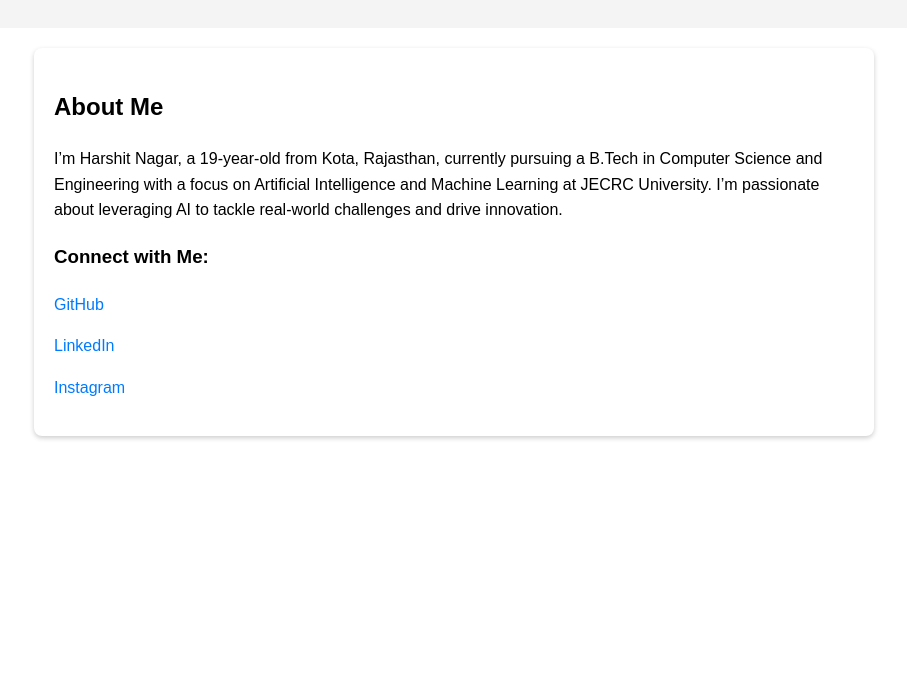
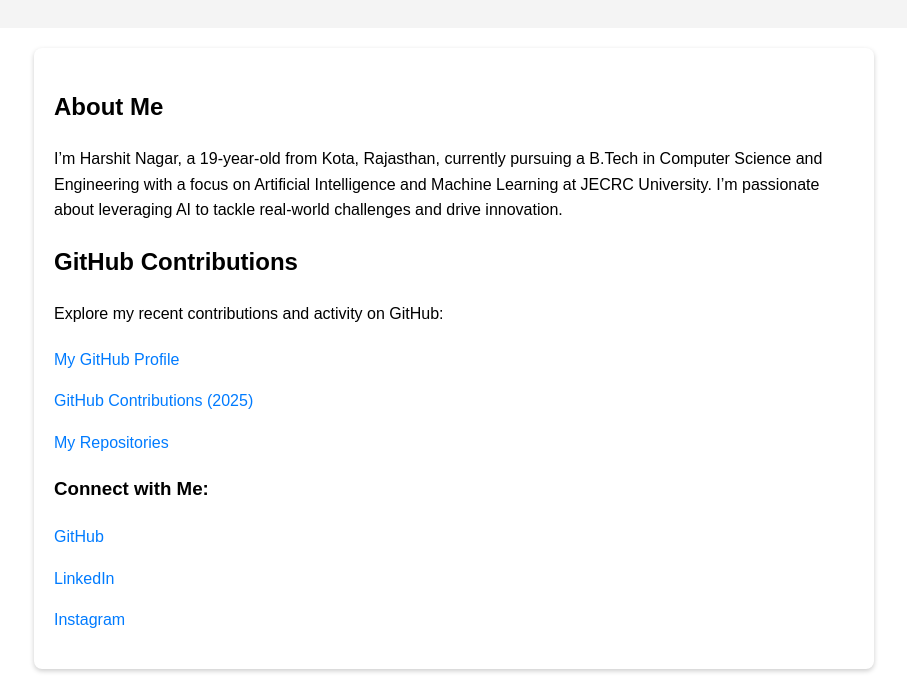
Before and after one commit to harshitnagar22/Webpage, a plain HTML site: page index.html in a window 1280 px wide. Shown: the part 106-800 px from the top of the page, without its empty margins (186-1093 px from the left). Drawn offline with Linux system fonts and the light colour scheme.

Commit message:
updated GitHub contribution index.html

```diff
--- a/index.html
+++ b/index.html
@@ -49,6 +49,17 @@
             I’m Harshit Nagar, a 19-year-old from Kota, Rajasthan, currently pursuing a B.Tech in Computer Science and Engineering with a focus on Artificial Intelligence and Machine Learning at JECRC University.
             I’m passionate about leveraging AI to tackle real-world challenges and drive innovation.
         </p>
+
+        <h2>GitHub Contributions</h2>
+        <p>
+            Explore my recent contributions and activity on GitHub:
+        </p>
+        <div class="links">
+            <p><a href="https://github.com/harshitnagar22" target="_blank">My GitHub Profile</a></p>
+            <p><a href="https://github.com/harshitnagar22?tab=overview&from=2025-01-01&to=2025-12-31" target="_blank">GitHub Contributions (2025)</a></p>
+            <p><a href="https://github.com/harshitnagar22?tab=repositories" target="_blank">My Repositories</a></p>
+        </div>
+
         <h3>Connect with Me:</h3>
         <div class="links">
             <p><a href="https://github.com/harshitnagar22" target="_blank">GitHub</a></p>
```
